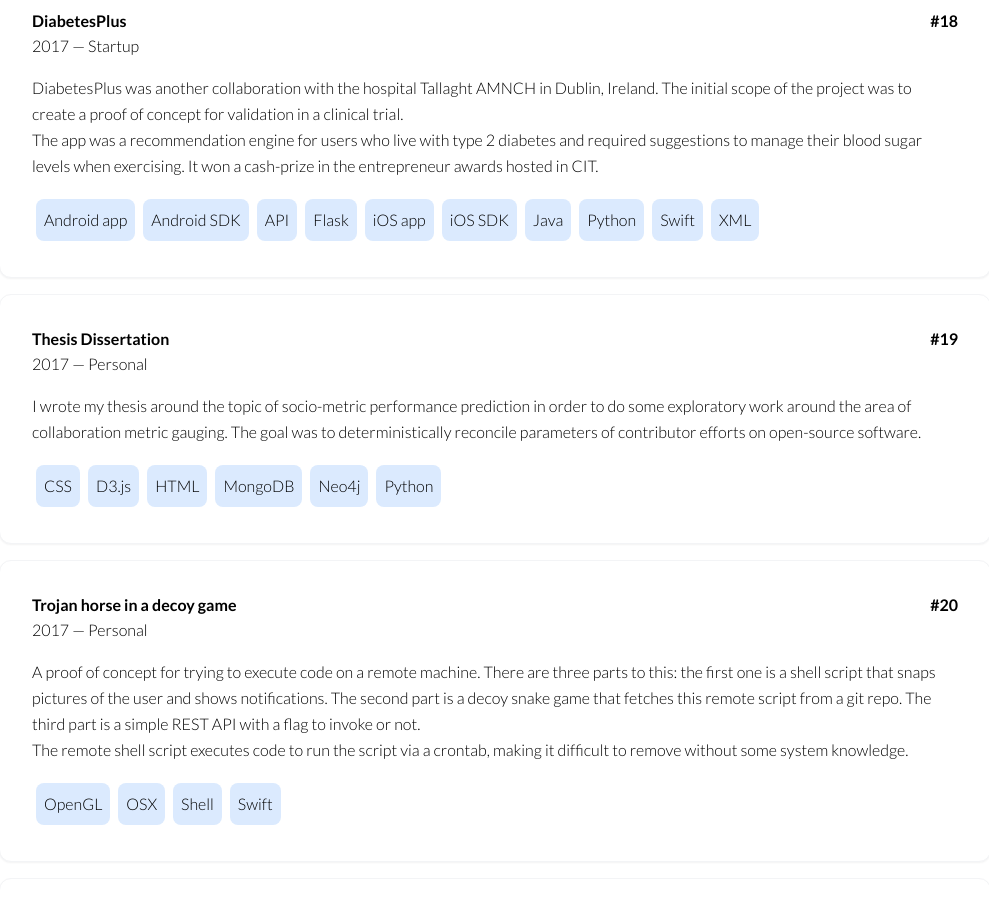
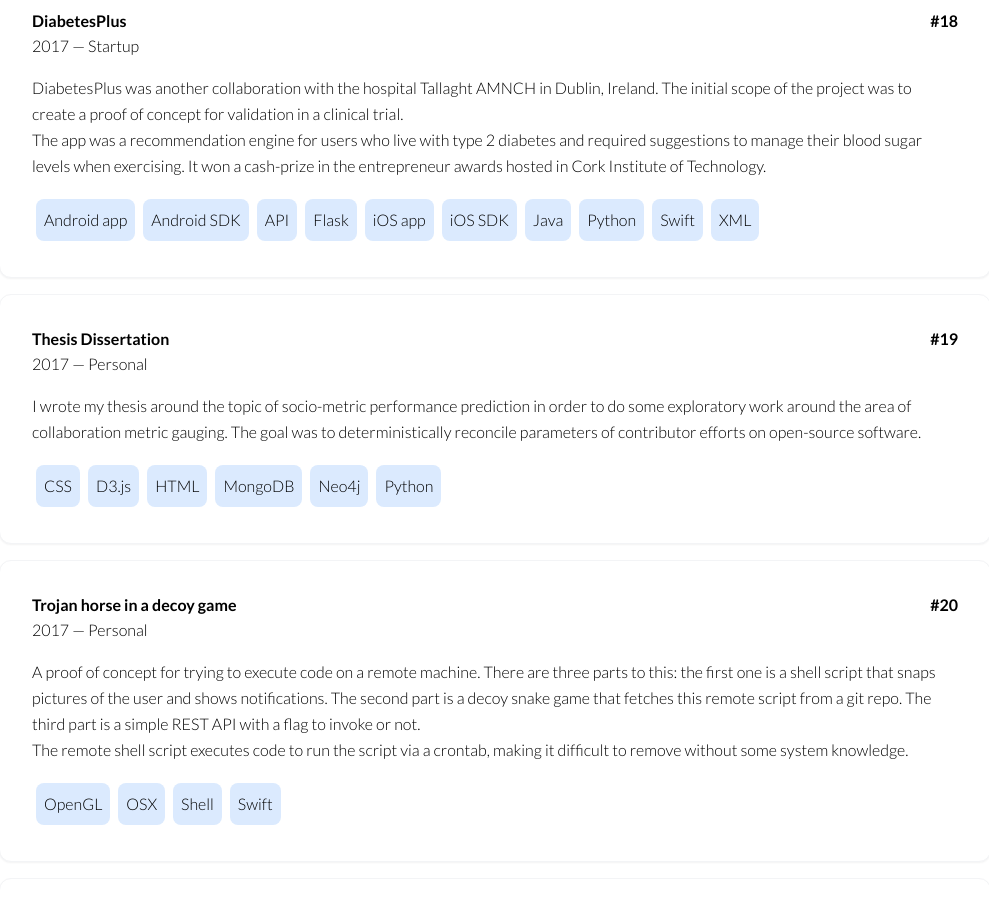
Before and after one commit to oflynned/personal-website, a Next.js app: page /portfolio in a window 1280 px wide. Shown: the part 4780-5695 px from the top of the page, without its empty margins (145-1134 px from the left). Built offline with nearby package versions, Linux system fonts and the light colour scheme.

Commit message:
chore: adjust wording

```diff
--- a/src/data/projects/2017.ts
+++ b/src/data/projects/2017.ts
@@ -71,7 +71,7 @@
     type: ProjectType.STARTUP,
     description: [
       'DiabetesPlus was another collaboration with the hospital Tallaght AMNCH in Dublin, Ireland. The initial scope of the project was to create a proof of concept for validation in a clinical trial.',
-      'The app was a recommendation engine for users who live with type 2 diabetes and required suggestions to manage their blood sugar levels when exercising. It won a cash-prize in the entrepreneur awards hosted in CIT.',
+      'The app was a recommendation engine for users who live with type 2 diabetes and required suggestions to manage their blood sugar levels when exercising. It won a cash-prize in the entrepreneur awards hosted in Cork Institute of Technology.',
     ],
     technologies: [
       Framework.FLASK,
```
